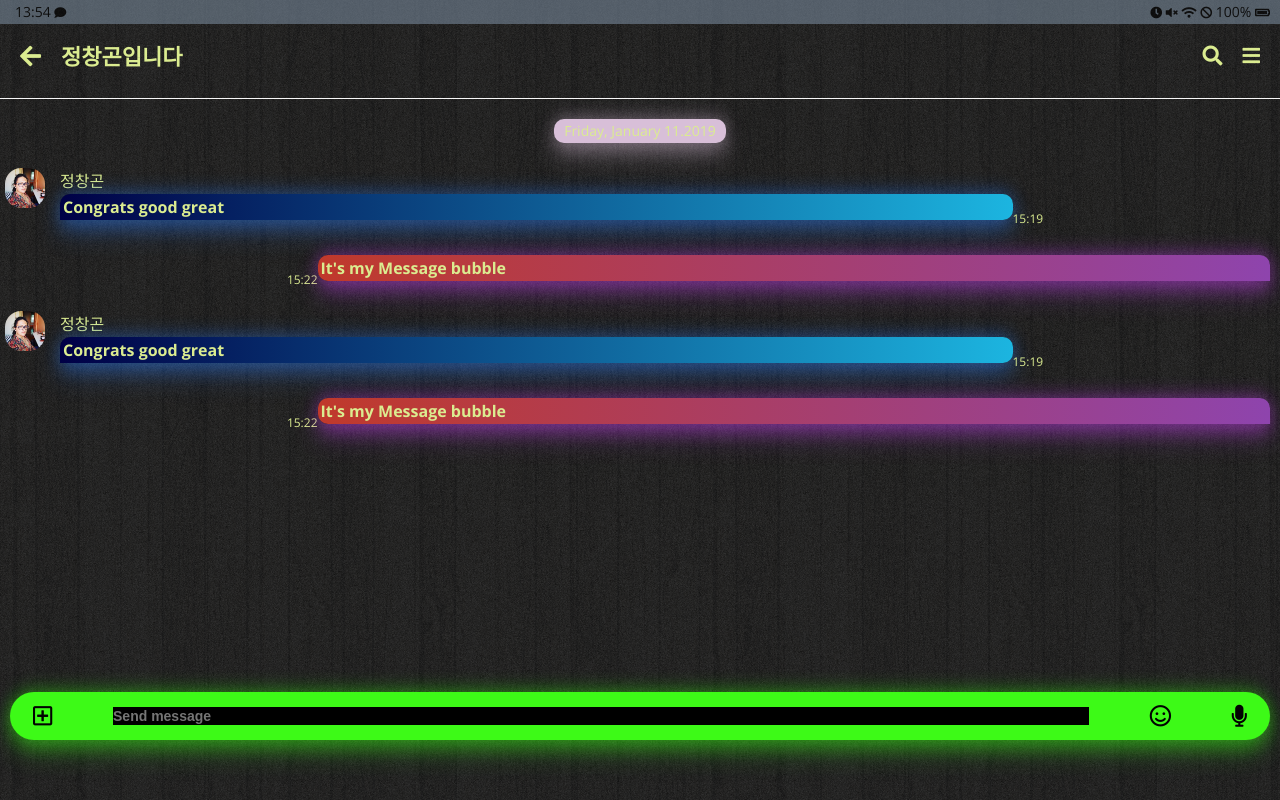
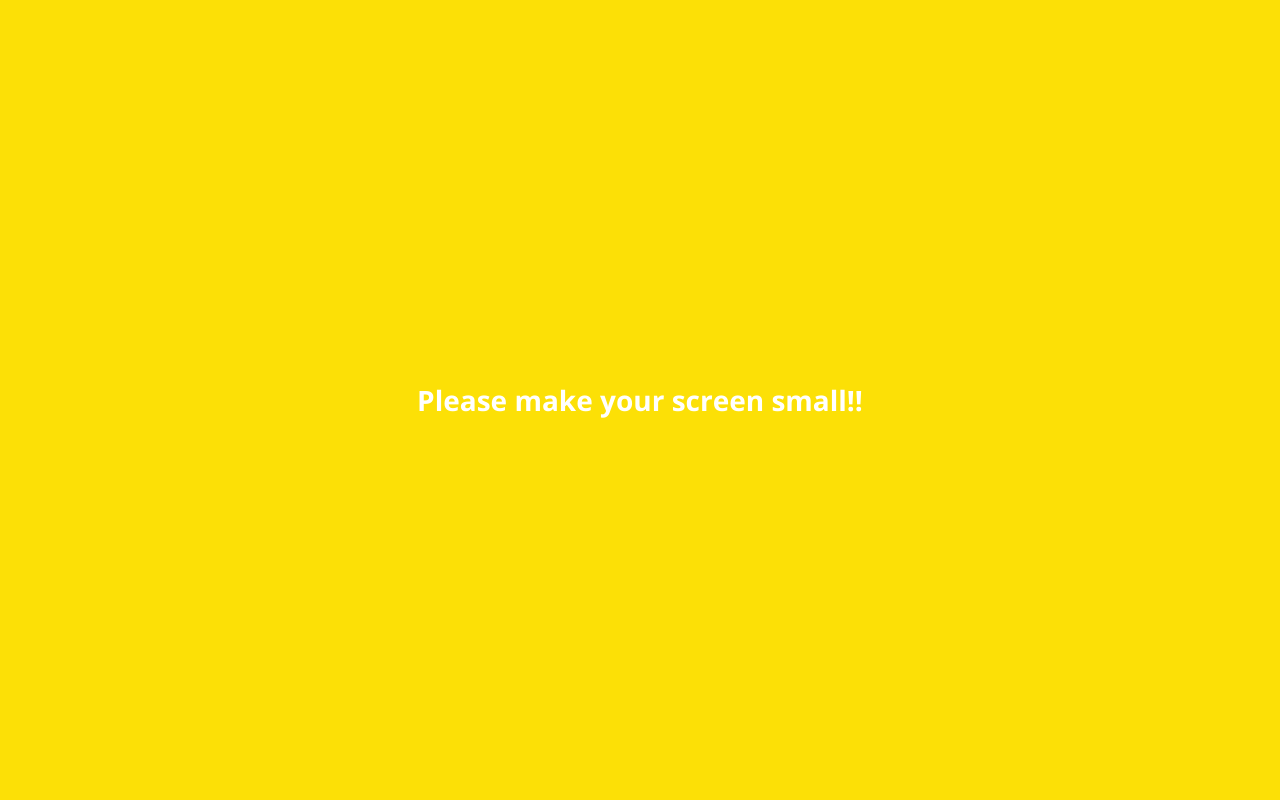
Before and after one commit to Lee-Se-Min/kakao-clone-2.0, a plain HTML site: page chat.html in a window 1280 px wide. Shown: the top 800 px of the page. Drawn offline with nearby package versions, Linux system fonts and the light colour scheme.

Commit message:
202006011810

```diff
--- a/chat.html
+++ b/chat.html
@@ -11,6 +11,7 @@
     <link rel="stylesheet" href="css/styles.css" />
   </head>
   <body class="chat-body">
+    <div class="header-wrapper">
       <div class="status-bar">
         <div class="status-bar__column">
           <span class="status-bar__clock">13:54</span>
@@ -41,6 +42,7 @@
           </span>
         </div>
       </header>
+    </div>
     <main class="chat">
       <section class="chat__section">
         <!-- chating coments -->
@@ -86,23 +88,21 @@
       </section>
       <section class="chat__section">
         <!-- userplus, typing line, emoticon, mic -->
-        <div class="chat__write">
-          <div class="chat__write-column">
-            <i class="far fa-plus-square"></i>
-          </div>
-          <div class="chat__write-column">
+        <div class="chat__write-container">
           <input
             type="text"
             placeholder="Send message"
-              class="chat__write-input"
+            class="chat__write-input chat__write"
           />
+          <div class="chat__icon-left chat__icon">
+            <span class="chat__write-icon">
+              <i class="far fa-plus-square"></i>
+            </span>
           </div>
-          <div class="chat__write-column">
+          <div class="chat__icon-right chat__icon">
             <span class="chat__write-icon">
               <i class="far fa-smile"></i>
             </span>
-          </div>
-          <div class="chat__write-column">
             <span class="chat__write-icon">
               <i class="fas fa-microphone"></i>
             </span>
@@ -110,5 +110,10 @@
         </div>
       </section>
     </main>
+    <div class="bigScreen">
+      <span class="bigScreen__text">
+        Please make your screen small!!
+      </span>
+    </div>
   </body>
 </html>
--- a/css/chat.css
+++ b/css/chat.css
@@ -1,9 +1,17 @@
+.header-wrapper {
+  position: fixed;
+  z-index: 2;
+  top: 0;
+  width: 100%;
+}
+
 .chat-body {
   padding: 0;
   background-image: url(../images/chat-BG.png);
+  padding-top: 100px;
 }
 .chat {
-  min-height: 100vh;
+  min-height: 1000vh;
 }
 
 .chat-body .status-bar {
@@ -11,20 +19,80 @@
   background-color: lightslategray;
 }
 
-.chat__write {
+.chat__write-container {
   position: fixed;
-  bottom: 50px;
+
   left: 0;
   right: 0;
+  bottom: 0;
   display: flex;
   justify-content: space-between;
   align-items: center;
+
+  padding: 0px;
+  margin: 0px;
+}
+
+@keyframes float {
+  0% {
+    box-shadow: 0px 13px 27px rgba(61, 250, 23, 0.25),
+      0px 8px 30px rgba(61, 250, 23, 0.3), 0px -6px 16px rgba(61, 250, 23, 0.24);
+    transform: translateY(-100px);
+  }
+  50% {
+    box-shadow: 0px 13px 27px rgba(61, 250, 23, 0.25),
+      0px 8px 10px rgba(61, 250, 23, 0.3), 0px -6px 16px rgba(61, 250, 23, 0.24);
+    transform: translateY(-99px);
+  }
+  100% {
+    box-shadow: 0px 13px 27px rgba(61, 250, 23, 0.25),
+      0px 8px 30px rgba(61, 250, 23, 0.3), 0px -6px 16px rgba(61, 250, 23, 0.24);
+    transform: translateY(-100px);
+  }
+}
+
+.chat__write {
   background-color: rgb(61, 250, 23);
-  padding: 10px 20px;
-  margin: 10px;
-  border-radius: 40px;
-  box-shadow: 0px 13px 27px rgba(61, 250, 23, 0.25),
-    0px 8px 16px rgba(61, 250, 23, 0.3), 0px -6px 16px rgba(61, 250, 23, 0.24);
+
+  margin: 0 auto;
+  bottom: 0;
+  width: 100%;
+  border-radius: 0;
+  padding: 10px 60px;
+
+  border: none;
+  font-size: 14px;
+  font-weight: 700;
+  transition: all 0.5s ease-in;
+}
+
+.chat__icon-left {
+  position: absolute;
+  left: 10px;
+}
+.chat__icon-right {
+  position: absolute;
+  right: 10px;
+}
+
+.chat__write:focus {
+  outline: none;
+  width: 80%;
+
+  transform: translateY(-100px);
+  border-radius: 20px;
+  /* box-shadow: 0px 13px 27px rgba(61, 250, 23, 0.25),
+    0px 8px 16px rgba(61, 250, 23, 0.3), 0px -6px 16px rgba(61, 250, 23, 0.24); */
+  animation: float 1.5s 0.5s ease-in-out infinite forwards;
+}
+
+.chat__icon {
+  font-size: 18px;
+  transition: opacity 0.3s ease-in-out;
+}
+
+.chat__write:focus ~ .chat__icon {
+  opacity: 0;
 }
 
 .chat-body .header__column:nth-child(2) {
@@ -85,12 +153,23 @@
   justify-content: flex-start;
   padding: 5px 5px;
 }
+
+@keyframes spin {
+  from {
+    transform: none;
+  }
+  to {
+    transform: rotateY(1turn);
+  }
+}
+
 .chat .incoming-message img {
   width: 40px;
   height: 40px;
   display: flex;
   flex-direction: column;
   justify-content: flex-start;
+  animation: spin 1s linear infinite;
 }
 .incoming-message .message__autor {
   padding-bottom: 5px;
@@ -127,27 +206,32 @@
   font-size: 12px;
 }
 
-.chat__write i {
-  font-size: 22px;
+@keyframes incomingAnimation {
+  from {
+    transform: translateX(-200px);
+    opacity: 0;
+  }
+  to {
+    transform: none;
+    opacity: 1;
+  }
 }
 
-.chat__write-column:nth-child(2) {
-  width: 80%;
+.incoming-message {
+  animation: incomingAnimation 0.5s ease-in forwards;
 }
 
-.chat__write-column input {
-  width: 100%;
-  border: none;
-  font-size: 14px;
-  font-weight: 700;
-  background-color: black;
-  color: white;
-  padding: 1px 0px;
-}
-.chat__write-column input:focus {
-  outline: none;
+@keyframes sentAnimation {
+  from {
+    transform: translateX(200px);
+    opacity: 0;
+  }
+  to {
+    transform: none;
+    opacity: 1;
+  }
 }
 
-.chat__write .chat__write-column {
-  margin: 3px;
+.send-message {
+  animation: sentAnimation 0.5s ease-in forwards;
 }
--- /dev/null
+++ b/css/mobile.css
@@ -0,0 +1,25 @@
+.bigScreen {
+  position: fixed;
+  width: 100%;
+  height: 100%;
+  top: 0;
+  left: 0;
+  background-color: #fce006;
+  display: flex;
+  justify-content: center;
+  align-items: center;
+  font-weight: 700;
+  color: white;
+  font-size: 28px;
+  text-align: center;
+  line-height: 1.5;
+  padding: 0 20px;
+  z-index: 4;
+  display: none;
+}
+
+@media screen and (min-width: 550px) {
+  .bigScreen {
+    display: flex;
+  }
+}
--- a/css/nav-bar.css
+++ b/css/nav-bar.css
@@ -35,3 +35,16 @@
   align-items: center;
   border-radius: 50%;
 }
+
+@keyframes showNavBar {
+  from {
+    transform: translateY(80px);
+  }
+  to {
+    transform: none;
+  }
+}
+.nav {
+  transform: translateY(80px);
+  animation: showNavBar 0.5s 0.3s ease-out forwards;
+}
--- a/css/styles.css
+++ b/css/styles.css
@@ -9,6 +9,7 @@
 @import "more.css";
 @import "settings.css";
 @import "chat.css";
+@import "mobile.css";
 
 * {
   box-sizing: border-box;
@@ -26,3 +27,18 @@ a {
   color: inherit;
   text-decoration: none;
 }
+
+@keyframes fadeIn {
+  from {
+    transform: translateY(50px);
+    opacity: 0;
+  }
+  to {
+    transform: none;
+    opacity: 1;
+  }
+}
+
+main {
+  animation: fadeIn 0.5s ease-in-out;
+}
```
Also changed, not shown: find.html (+5 -0 lines), friends.html (+5 -0 lines), index.html (+5 -0 lines), more.html (+5 -0 lines), settings.html (+5 -0 lines). Lines whose indentation alone changed are shown as unchanged.
